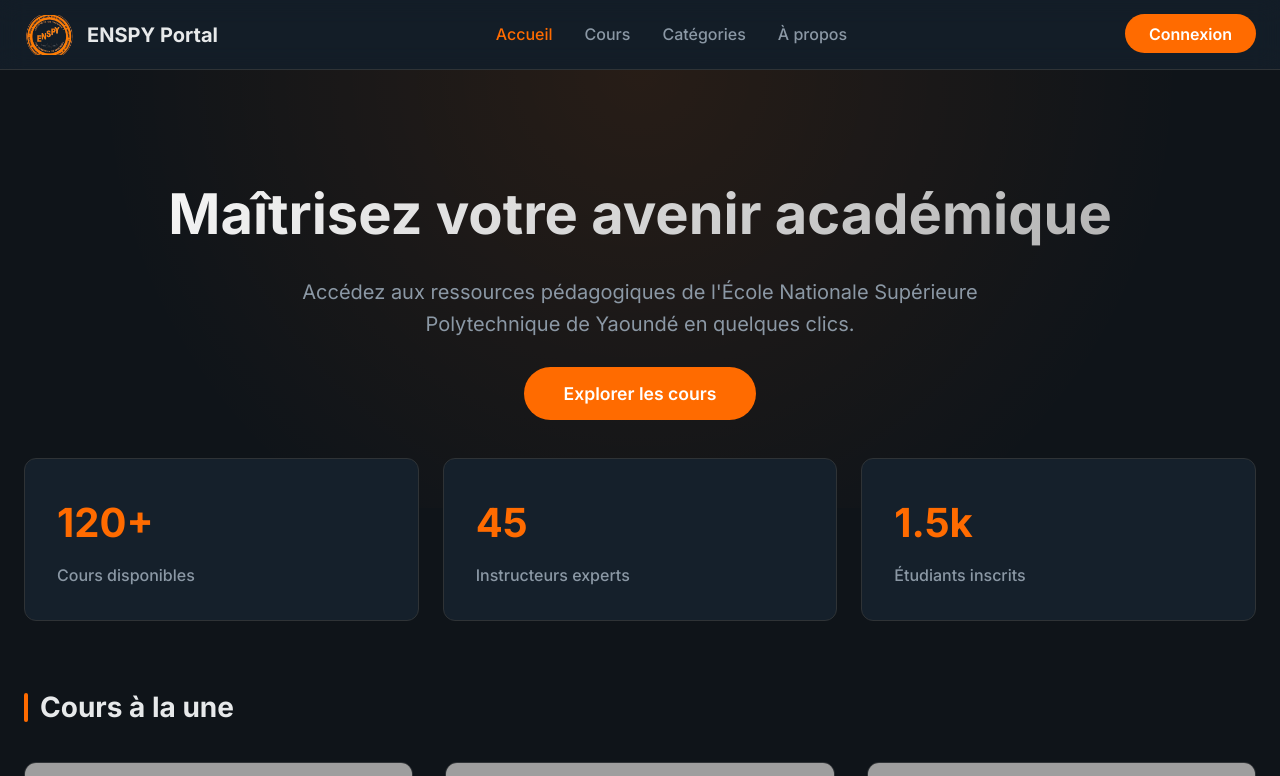
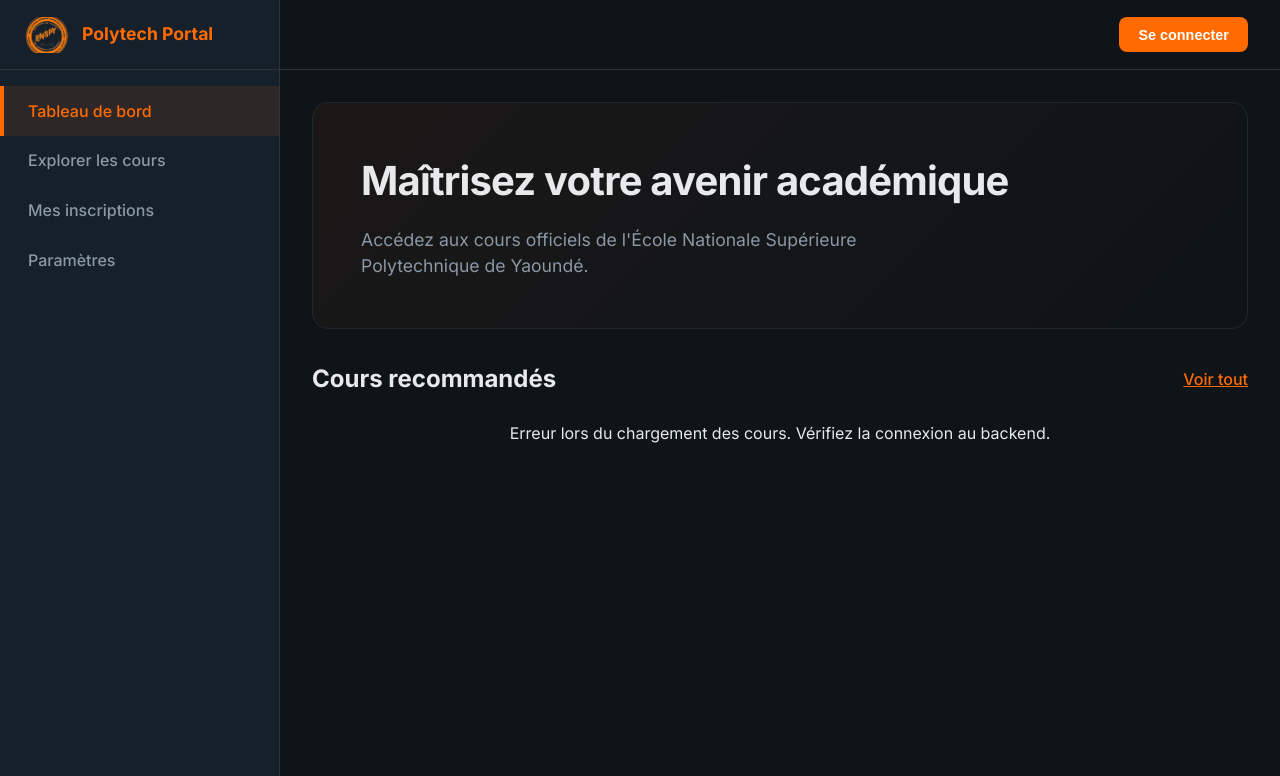
Before and after one commit to DeDjomo/new-portail-moodle, a PHP site: page / in a window 1280 px wide. Shown: the top 776 px of the page. Run offline with PHP 8.4, Linux system fonts and the light colour scheme; grey boxes are pictures that could not be loaded.

Commit message:
feat: complete exact UI replica with dynamic data fetching from database

```diff
--- a/frontend/index.html
+++ b/frontend/index.html
@@ -1,121 +1,88 @@
 <!DOCTYPE html>
 <html lang="fr">
+
 <head>
     <meta charset="UTF-8">
     <meta name="viewport" content="width=device-width, initial-scale=1.0">
-    <title>Portail Moodle - ENSPY</title>
+    <title>Dashboard | ENSPY Portal</title>
     <link rel="stylesheet" href="style.css">
     <link rel="icon" href="public/images/enspy-logo.png">
 </head>
+
 <body>
-    <!-- Navbar -->
-    <header class="header">
-        <div class="container nav">
-            <a href="#" class="logo">
-                <img src="public/images/enspy-logo.png" alt="ENSPY Logo">
-                <span>ENSPY Portal</span>
-            </a>
-            <ul class="nav-links">
-                <li><a href="#" class="nav-link active">Accueil</a></li>
-                <li><a href="#" class="nav-link">Cours</a></li>
-                <li><a href="#" class="nav-link">Catégories</a></li>
-                <li><a href="#" class="nav-link">À propos</a></li>
-            </ul>
-            <div class="nav-actions">
-                <a href="#" class="btn-login">Connexion</a>
+    <div id="loader">
+        <div class="spinner"></div>
+    </div>
+
+    <div class="app-container">
+        <!-- Sidebar -->
+        <aside class="sidebar">
+            <div class="sidebar-header">
+                <img src="public/images/enspy-logo.png" alt="ENSPY" class="sidebar-logo">
+                <span class="sidebar-title">Polytech Portal</span>
             </div>
-        </div>
-    </header>
+            <nav class="sidebar-nav">
+                <a href="#" class="nav-item active">
+                    <span>Tableau de bord</span>
+                </a>
+                <a href="#" class="nav-item">
+                    <span>Explorer les cours</span>
+                </a>
+                <a href="#" class="nav-item">
+                    <span>Mes inscriptions</span>
+                </a>
+                <a href="#" class="nav-item">
+                    <span>Paramètres</span>
+                </a>
+            </nav>
+        </aside>
 
-    <!-- Hero Section -->
-    <section class="hero">
-        <div class="container">
-            <h1 class="hero-title animate-up">Maîtrisez votre avenir académique</h1>
-            <p class="hero-subtitle animate-up">Accédez aux ressources pédagogiques de l'École Nationale Supérieure Polytechnique de Yaoundé en quelques clics.</p>
-            <div class="hero-actions animate-up">
-                <a href="#" class="btn-login" style="padding: 1rem 2.5rem; font-size: 1.1rem;">Explorer les cours</a>
-            </div>
-        </div>
-    </section>
-
-    <!-- Statistics Section -->
-    <section class="container" style="margin-top: -50px; position: relative; z-index: 10;">
-        <div class="stats-grid">
-            <div class="stat-card">
-                <div class="stat-value">120+</div>
-                <div class="stat-label">Cours disponibles</div>
-            </div>
-            <div class="stat-card">
-                <div class="stat-value">45</div>
-                <div class="stat-label">Instructeurs experts</div>
-            </div>
-            <div class="stat-card">
-                <div class="stat-value">1.5k</div>
-                <div class="stat-label">Étudiants inscrits</div>
-            </div>
-        </div>
-    </section>
-
-    <!-- Courses Preview -->
-    <section class="container" style="padding-bottom: 100px;">
-        <h2 class="section-title">Cours à la une</h2>
-        <div class="course-grid">
-            <!-- Course 1 -->
-            <div class="course-card">
-                <div class="course-img">
-                    <img src="https://images.unsplash.com/photo-1518770660439-4636190af475?auto=format&fit=crop&q=80&w=800" alt="Génie Informatique">
+        <!-- Main Content -->
+        <main class="main-wrapper">
+            <header class="header">
+                <div class="header-search">
+                    <!-- Search could go here -->
                 </div>
-                <div class="course-content">
-                    <div class="course-category">Génie Informatique</div>
-                    <h3 class="course-title">Architecture des Ordinateurs</h3>
-                    <p style="color: var(--text-dim); font-size: 0.9rem; margin-bottom: 1rem;">Apprenez les bases fondamentales des systèmes informatiques modernes.</p>
-                    <div class="course-footer">
-                        <span class="course-stats">245 inscrits</span>
-                        <a href="#" style="color: var(--primary); font-weight: 600;">Voir plus →</a>
+                <div class="header-user">
+                    <button class="btn-primary" id="loginBtn">Se connecter</button>
+                    <div id="userProfile" style="display: none;" class="flex items-center gap-md">
+                        <span id="userName">Utilisateur</span>
+                        <img src="https://ui-avatars.com/api/?name=User&background=FF6B00&color=fff" alt="Avatar"
+                            style="width: 32px; border-radius: 50%;">
                     </div>
                 </div>
+            </header>
+
+            <div class="content">
+                <!-- Hero Section style replica -->
+                <section class="hero fade-in">
+                    <h1>Maîtrisez votre avenir académique</h1>
+                    <p>Accédez aux cours officiels de l'École Nationale Supérieure Polytechnique de Yaoundé.</p>
+                </section>
+
+                <!-- Dynamic Courses Section -->
+                <section class="section">
+                    <div class="section-header">
+                        <h2 class="section-title">Cours recommandés</h2>
+                        <a href="#" style="color: var(--primary-500); font-weight: 500;">Voir tout</a>
+                    </div>
+
+                    <div id="coursesGrid" class="course-grid">
+                        <!-- Courses will be injected here -->
+                        <div class="loading-placeholder" style="grid-column: 1/-1; text-align: center; padding: 2rem;">
+                            <p style="color: var(--text-tertiary);">Chargement des cours depuis la base de données...
+                            </p>
+                        </div>
+                    </div>
+                </section>
             </div>
+        </main>
+    </div>
 
-            <!-- Course 2 -->
-            <div class="course-card">
-                <div class="course-img">
-                    <img src="https://images.unsplash.com/photo-1581092160562-40aa08e78837?auto=format&fit=crop&q=80&w=800" alt="Génie Mécanique">
-                </div>
-                <div class="course-content">
-                    <div class="course-category">Génie Mécanique</div>
-                    <h3 class="course-title">Thermodynamique Appliquée</h3>
-                    <p style="color: var(--text-dim); font-size: 0.9rem; margin-bottom: 1rem;">Étude des transferts d'énergie et de la conversion de chaleur.</p>
-                    <div class="course-footer">
-                        <span class="course-stats">182 inscrits</span>
-                        <a href="#" style="color: var(--primary); font-weight: 600;">Voir plus →</a>
-                    </div>
-                </div>
-            </div>
+    <!-- Modules for services -->
+    <script type="module" src="src/services/api.js"></script>
+    <script type="module" src="src/services/courseService.js"></script>
+    <script type="module" src="script.js"></script>
+</body>
 
-            <!-- Course 3 -->
-            <div class="course-card">
-                <div class="course-img">
-                    <img src="https://images.unsplash.com/photo-1531482615713-2afd69097998?auto=format&fit=crop&q=80&w=800" alt="Intelligence Artificielle">
-                </div>
-                <div class="course-content">
-                    <div class="course-category">IA & Data Science</div>
-                    <h3 class="course-title">Introduction au Machine Learning</h3>
-                    <p style="color: var(--text-dim); font-size: 0.9rem; margin-bottom: 1rem;">Les algorithmes essentiels pour l'analyse prédictive de données.</p>
-                    <div class="course-footer">
-                        <span class="course-stats">310 inscrits</span>
-                        <a href="#" style="color: var(--primary); font-weight: 600;">Voir plus →</a>
-                    </div>
-                </div>
-            </div>
-        </div>
-    </section>
-
-    <footer style="border-top: 1px solid var(--border); padding: 50px 0; background: var(--bg-card);">
-        <div class="container" style="text-align: center;">
-            <p style="color: var(--text-dim);">© 2026 École Nationale Supérieure Polytechnique de Yaoundé. Tous droits réservés.</p>
-        </div>
-    </footer>
-
-    <script src="script.js"></script>
-</body>
 </html>
--- a/frontend/style.css
+++ b/frontend/style.css
@@ -1,307 +1,316 @@
 /* ============================================
-   ENSPY Admin Portal - Vanilla CSS Design System
-   Replicated from Next.js Portail-web-moodle-frontend
+   ENSPY Admin Portal - Exact Style Replication
+   Target: Vanilla HTML/CSS
+   Ref: Portail-Web-Moodle-front-end
    ============================================ */
 
 @import url('https://fonts.googleapis.com/css2?family=Inter:wght@300;400;500;600;700&display=swap');
 
 :root {
-    /* Colors - ENSPY Orange */
-    --primary: #FF6B00;
-    --primary-light: #FF8F40;
-    --primary-dark: #E65C00;
+    /* --- ENSPY Palette --- */
+    --primary-500: #FF6B00;
+    --primary-600: #EA580C;
+    --primary-selected: rgba(255, 107, 0, 0.1);
 
-    /* Neutral Palette - Dark Theme Defaults */
-    --bg-main: #0F1419;
-    --bg-card: #15202B;
-    --bg-surface: #192734;
+    /* --- Dark Theme Tokens --- */
+    --bg-primary: #0F1419;
+    --bg-secondary: #15202B;
+    --bg-tertiary: #192734;
 
-    --text-main: #E7E9EA;
-    --text-muted: #8B98A5;
-    --text-dim: #6E767D;
+    --text-primary: #E7E9EA;
+    --text-secondary: #8B98A5;
+    --text-tertiary: #6E767D;
 
-    --border: #2F3336;
-    --border-light: #1E2732;
+    --border-color: #2F3336;
+    --border-color-light: #1E2732;
 
-    /* Semantic Colors */
-    --success: #00BA7C;
-    --warning: #FFD166;
-    --error: #F4212E;
-    --info: #1D9BF0;
+    /* --- Spacing --- */
+    --spacing-xs: 0.25rem;
+    --spacing-sm: 0.5rem;
+    --spacing-md: 1rem;
+    --spacing-lg: 1.5rem;
+    --spacing-xl: 2rem;
 
-    /* Shadows & Effects */
-    --shadow: 0 4px 12px rgba(0, 0, 0, 0.5);
-    --shadow-lg: 0 12px 28px rgba(0, 0, 0, 0.5);
-    --glass: rgba(21, 32, 43, 0.8);
+    /* --- Dimensions --- */
+    --sidebar-width: 280px;
+    --header-height: 70px;
+    --radius-lg: 12px;
+    --radius-xl: 16px;
 
-    /* Dimensions */
-    --header-h: 70px;
-    --sidebar-w: 260px;
-    --radius: 12px;
-    --spacing: 1.5rem;
+    /* --- Shadows --- */
+    --shadow-sm: 0 1px 3px rgba(0, 0, 0, 0.4);
+    --shadow-md: 0 4px 12px rgba(0, 0, 0, 0.5);
+    --shadow-glow: 0 0 20px rgba(255, 107, 0, 0.15);
 }
 
-/* Global Reset */
+/* Base Styles */
 * {
+    box-sizing: border-box;
     margin: 0;
     padding: 0;
-    box-sizing: border-box;
-    -webkit-font-smoothing: antialiased;
 }
 
 body {
-    font-family: 'Inter', system-ui, -apple-system, sans-serif;
-    background-color: var(--bg-main);
-    color: var(--text-main);
-    line-height: 1.6;
+    font-family: 'Inter', system-ui, sans-serif;
+    background-color: var(--bg-primary);
+    color: var(--text-primary);
+    line-height: 1.5;
+    min-height: 100vh;
+    overflow-x: hidden;
+}
+
+/* Layout Structure */
+.app-container {
+    display: flex;
     min-height: 100vh;
 }
 
-a {
-    text-decoration: none;
-    color: inherit;
-    transition: color 0.2s ease;
+/* Sidebar Styling */
+.sidebar {
+    width: var(--sidebar-width);
+    background-color: var(--bg-secondary);
+    border-right: 1px solid var(--border-color);
+    display: flex;
+    flex-direction: column;
+    height: 100vh;
+    position: fixed;
+    z-index: 1000;
+    transition: transform 0.3s ease;
 }
 
-a:hover {
-    color: var(--primary);
+.sidebar-header {
+    height: var(--header-height);
+    display: flex;
+    align-items: center;
+    padding: 0 var(--spacing-lg);
+    border-bottom: 1px solid var(--border-color);
 }
 
-button {
-    cursor: pointer;
-    border: none;
-    outline: none;
-    background: none;
-    font-family: inherit;
+.sidebar-logo {
+    height: 36px;
+    margin-right: 12px;
 }
 
-/* Layout Utilities */
-.container {
-    max-width: 1400px;
-    margin: 0 auto;
-    padding: 0 var(--spacing);
+.sidebar-title {
+    font-size: 1.1rem;
+    font-weight: 700;
+    color: var(--primary-500);
 }
 
-.flex { display: flex; }
-.items-center { align-items: center; }
-.justify-between { justify-content: space-between; }
-.flex-col { flex-direction: column; }
-.gap-md { gap: 1rem; }
-.gap-lg { gap: 2rem; }
+.sidebar-nav {
+    padding: var(--spacing-md) 0;
+    flex: 1;
+}
 
-/* Components */
+.nav-item {
+    display: flex;
+    align-items: center;
+    padding: 0.8rem var(--spacing-lg);
+    color: var(--text-secondary);
+    text-decoration: none;
+    font-weight: 500;
+    transition: all 0.2s ease;
+    border-left: 4px solid transparent;
+}
 
-/* Header & Navbar */
+.nav-item:hover,
+.nav-item.active {
+    background-color: var(--primary-selected);
+    color: var(--primary-500);
+    border-left-color: var(--primary-500);
+}
+
+/* Main Content Area */
+.main-wrapper {
+    flex: 1;
+    margin-left: var(--sidebar-width);
+    display: flex;
+    flex-direction: column;
+}
+
 .header {
-    height: var(--header-h);
-    background: var(--glass);
-    backdrop-filter: blur(12px);
-    border-bottom: 1px solid var(--border);
+    height: var(--header-height);
+    background-color: rgba(15, 20, 25, 0.8);
+    backdrop-filter: blur(8px);
+    border-bottom: 1px solid var(--border-color);
+    display: flex;
+    align-items: center;
+    justify-content: space-between;
+    padding: 0 var(--spacing-xl);
     position: sticky;
     top: 0;
-    z-index: 100;
+    z-index: 900;
 }
 
-.nav {
+.content {
+    padding: var(--spacing-xl);
+}
+
+/* Hero Section Refined */
+.hero {
+    background: linear-gradient(135deg, rgba(255, 107, 0, 0.05) 0%, transparent 100%);
+    border-radius: var(--radius-xl);
+    padding: 3rem;
+    margin-bottom: var(--spacing-xl);
+    border: 1px solid var(--border-color-light);
+}
+
+.hero h1 {
+    font-size: 2.5rem;
+    font-weight: 800;
+    margin-bottom: 1rem;
+    letter-spacing: -0.02em;
+}
+
+.hero p {
+    color: var(--text-secondary);
+    font-size: 1.1rem;
+    max-width: 600px;
+}
+
+/* Section Title */
+.section-header {
     display: flex;
     justify-content: space-between;
     align-items: center;
-    height: 100%;
+    margin-bottom: var(--spacing-lg);
 }
 
-.logo {
-    display: flex;
-    align-items: center;
-    gap: 0.75rem;
+.section-title {
+    font-size: 1.5rem;
     font-weight: 700;
-    font-size: 1.25rem;
-    color: var(--text-main);
-}
-
-.logo img {
-    height: 40px;
-}
-
-.nav-links {
-    display: flex;
-    gap: 2rem;
-    list-style: none;
-}
-
-.nav-link {
-    font-weight: 500;
-    color: var(--text-muted);
-}
-
-.nav-link.active {
-    color: var(--primary);
-}
-
-.btn-login {
-    background-color: var(--primary);
-    color: white;
-    padding: 0.6rem 1.5rem;
-    border-radius: 30px;
-    font-weight: 600;
-    transition: transform 0.2s ease, background 0.2s ease;
-}
-
-.btn-login:hover {
-    background-color: var(--primary-dark);
-    transform: translateY(-2px);
-    color: white;
-}
-
-/* Hero Section */
-.hero {
-    padding: 100px 0;
-    text-align: center;
-    background: radial-gradient(circle at top, rgba(255, 107, 0, 0.1) 0%, transparent 70%);
-}
-
-.hero-title {
-    font-size: 3.5rem;
-    font-weight: 800;
-    margin-bottom: 1rem;
-    background: linear-gradient(135deg, #fff 0%, #aaa 100%);
-    -webkit-background-clip: text;
-    -webkit-text-fill-color: transparent;
-}
-
-.hero-subtitle {
-    font-size: 1.25rem;
-    color: var(--text-muted);
-    max-width: 700px;
-    margin: 0 auto 2.5rem;
-}
-
-/* Cards & Sections */
-.section-title {
-    font-size: 1.75rem;
-    margin-bottom: 2rem;
-    position: relative;
-    padding-left: 1rem;
-}
-
-.section-title::before {
-    content: '';
-    position: absolute;
-    left: 0;
-    top: 0.5rem;
-    bottom: 0.5rem;
-    width: 4px;
-    background: var(--primary);
-    border-radius: 2px;
-}
-
-.stats-grid {
-    display: grid;
-    grid-template-columns: repeat(auto-fit, minmax(280px, 1fr));
-    gap: 1.5rem;
-    margin-bottom: 4rem;
-}
-
-.stat-card {
-    background: var(--bg-card);
-    border: 1px solid var(--border);
-    padding: 2rem;
-    border-radius: var(--radius);
-    transition: border-color 0.2s ease;
-}
-
-.stat-card:hover {
-    border-color: var(--primary);
-}
-
-.stat-value {
-    font-size: 2.5rem;
-    font-weight: 700;
-    color: var(--primary);
-}
-
-.stat-label {
-    color: var(--text-muted);
-    margin-top: 0.5rem;
-    font-weight: 500;
 }
 
 /* Course Grid */
 .course-grid {
     display: grid;
-    grid-template-columns: repeat(auto-fit, minmax(320px, 1fr));
-    gap: 2rem;
+    grid-template-columns: repeat(auto-fill, minmax(300px, 1fr));
+    gap: 1.5rem;
 }
 
 .course-card {
-    background: var(--bg-card);
-    border-radius: var(--radius);
+    background-color: var(--bg-secondary);
+    border: 1px solid var(--border-color);
+    border-radius: var(--radius-lg);
     overflow: hidden;
-    border: 1px solid var(--border);
-    transition: transform 0.3s ease, border-color 0.3s ease;
+    transition: all 0.3s cubic-bezier(0.4, 0, 0.2, 1);
 }
 
 .course-card:hover {
-    transform: translateY(-8px);
-    border-color: var(--primary);
+    transform: translateY(-4px);
+    border-color: var(--primary-500);
+    box-shadow: var(--shadow-md);
 }
 
-.course-img {
-    height: 180px;
-    background: #222;
-    overflow: hidden;
+.course-banner {
+    height: 160px;
+    background-color: #222;
+    background-size: cover;
+    background-position: center;
 }
 
-.course-img img {
-    width: 100%;
-    height: 100%;
-    object-fit: cover;
-}
-
-.course-content {
+.course-body {
     padding: 1.5rem;
 }
 
-.course-category {
-    color: var(--primary);
-    font-size: 0.8rem;
+.course-meta {
+    font-size: 0.75rem;
     font-weight: 700;
     text-transform: uppercase;
+    color: var(--primary-500);
     margin-bottom: 0.5rem;
 }
 
 .course-title {
-    font-size: 1.2rem;
+    font-size: 1.1rem;
     font-weight: 700;
     margin-bottom: 1rem;
+    display: -webkit-box;
+    -webkit-line-clamp: 2;
+    -webkit-box-orient: vertical;
+    overflow: hidden;
 }
 
 .course-footer {
     display: flex;
     justify-content: space-between;
     align-items: center;
-    border-top: 1px solid var(--border);
     padding-top: 1rem;
-    margin-top: 1rem;
+    border-top: 1px solid var(--border-color-light);
 }
 
 .course-stats {
     font-size: 0.85rem;
-    color: var(--text-dim);
+    color: var(--text-tertiary);
+}
+
+.btn-primary {
+    background-color: var(--primary-500);
+    color: white;
+    padding: 0.6rem 1.2rem;
+    border-radius: 8px;
+    font-weight: 600;
+    font-size: 0.9rem;
+    transition: all 0.2s ease;
+    border: none;
+    cursor: pointer;
+}
+
+.btn-primary:hover {
+    background-color: var(--primary-600);
 }
 
 /* Animations */
-@keyframes fadeInUp {
-    from { opacity: 0; transform: translateY(20px); }
-    to { opacity: 1; transform: translateY(0); }
+@keyframes fadeIn {
+    from {
+        opacity: 0;
+        transform: translateY(10px);
+    }
+
+    to {
+        opacity: 1;
+        transform: translateY(0);
+    }
 }
 
-.animate-up {
-    animation: fadeInUp 0.8s ease forwards;
+.fade-in {
+    animation: fadeIn 0.5s ease forwards;
+}
+
+/* Loading Overlay */
+#loader {
+    position: fixed;
+    inset: 0;
+    background: var(--bg-primary);
+    display: flex;
+    align-items: center;
+    justify-content: center;
+    z-index: 2000;
+    transition: opacity 0.5s ease;
+}
+
+.spinner {
+    width: 50px;
+    height: 50px;
+    border: 4px solid var(--border-color);
+    border-top-color: var(--primary-500);
+    border-radius: 50%;
+    animation: spin 1s linear infinite;
+}
+
+@keyframes spin {
+    to {
+        transform: rotate(360deg);
+    }
 }
 
 /* Responsive */
-@media (max-width: 768px) {
-    .hero-title { font-size: 2.5rem; }
-    .nav-links { display: none; }
-    .stats-grid { grid-template-columns: 1fr; }
+@media (max-width: 1024px) {
+    .sidebar {
+        transform: translateX(-100%);
+    }
+
+    .main-wrapper {
+        margin-left: 0;
+    }
 }
```
Also changed, not shown: frontend/script.js (+59 -29 lines).
